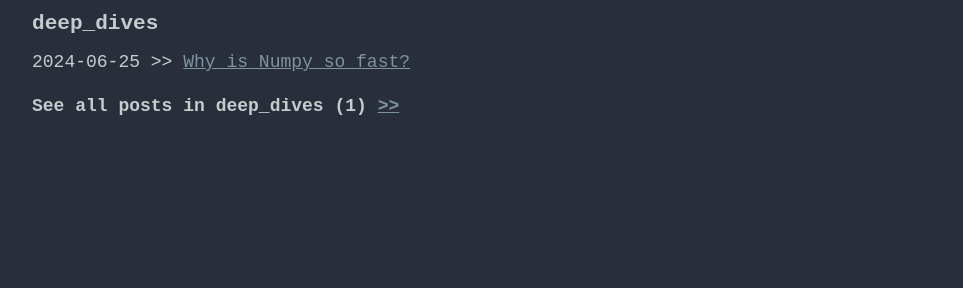
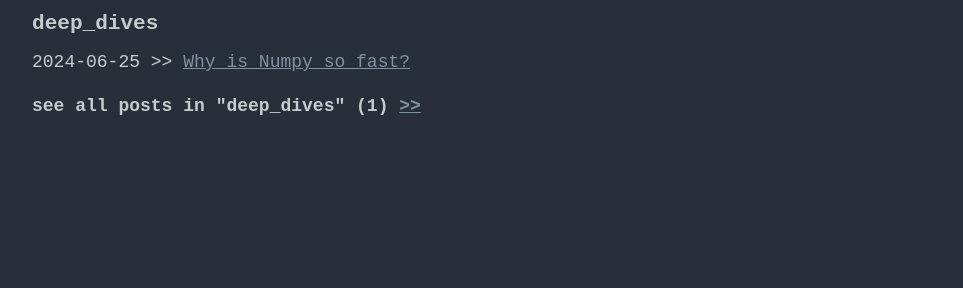
Before and after one commit to shivenkashyapp/shivenkashyapp.github.io, a Jekyll site: the page built from docs/categories/index.html, in a window 1280 px wide. Shown: the part 239-527 px from the top of the page, without its empty margins (158-1121 px from the left). Built offline with Jekyll 4.4.1, drawn with Linux system fonts in a browser that asks for light colours.

Commit message:
Update index.html

```diff
--- a/docs/categories/index.html
+++ b/docs/categories/index.html
@@ -10,6 +10,6 @@ title: Blog Categories
         <span class="post-item">{{ post.date | date: '%Y-%m-%d' }} >> <a href="{{ post.url }}">{{ post.title }}</a></span>
         {% endfor %}
 <div class="category-all-nav">
-    <h4>See all posts in {{category | first}} ({{category[1] | size}}) <a href="/category/{{category | first | downcase }}/">&gt;&gt;</a></h4>
+    <h4>see all posts in "{{category | first}}" ({{category[1] | size}}) <a href="/{{category | first | downcase }}/">&gt;&gt;</a></h4>
 </div>
 {% endfor %}
```
